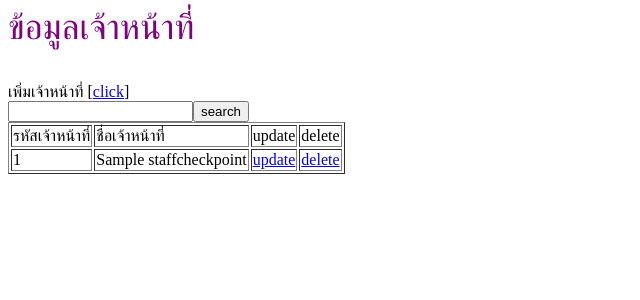
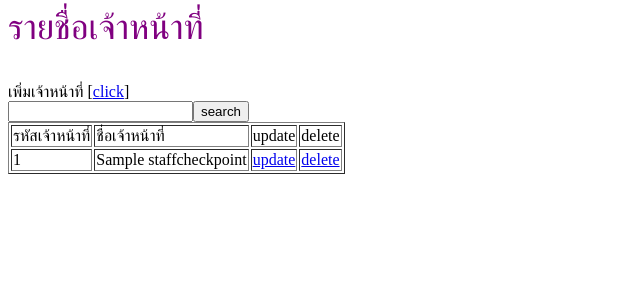
Before and after one commit to wisawachoti/ATK, a PHP site: template views/staffcheckpoint/index_StaffCheckpoint.php in a window 1280 px wide. Shown: the top 300 px of the page, without its empty margins (0-640 px from the left). Run offline with PHP 8.4, Linux system fonts and the light colour scheme; the template is opened without the code that fills it: most values are stand-ins (such as "Sample title", 1, 10 or a date in 2020).

Commit message:
Update index_StaffCheckpoint.php

```diff
--- a/views/staffcheckpoint/index_StaffCheckpoint.php
+++ b/views/staffcheckpoint/index_StaffCheckpoint.php
@@ -1,4 +1,4 @@
-<p style="font-size:35px;color:purple;font-family:TH SarabunSPK">ข้อมูลเจ้าหน้าที่</p>
+<p style="font-size:35px;color:purple;font-family:TH SarabunSPK">รายชื่อเจ้าหน้าที่</p>
 <table border=1>
 เพิ่มเจ้าหน้าที่ [<a href="?controller=staffcheckpoint&action=newStaffCheckpoint">click</a>]
 <br>
```
